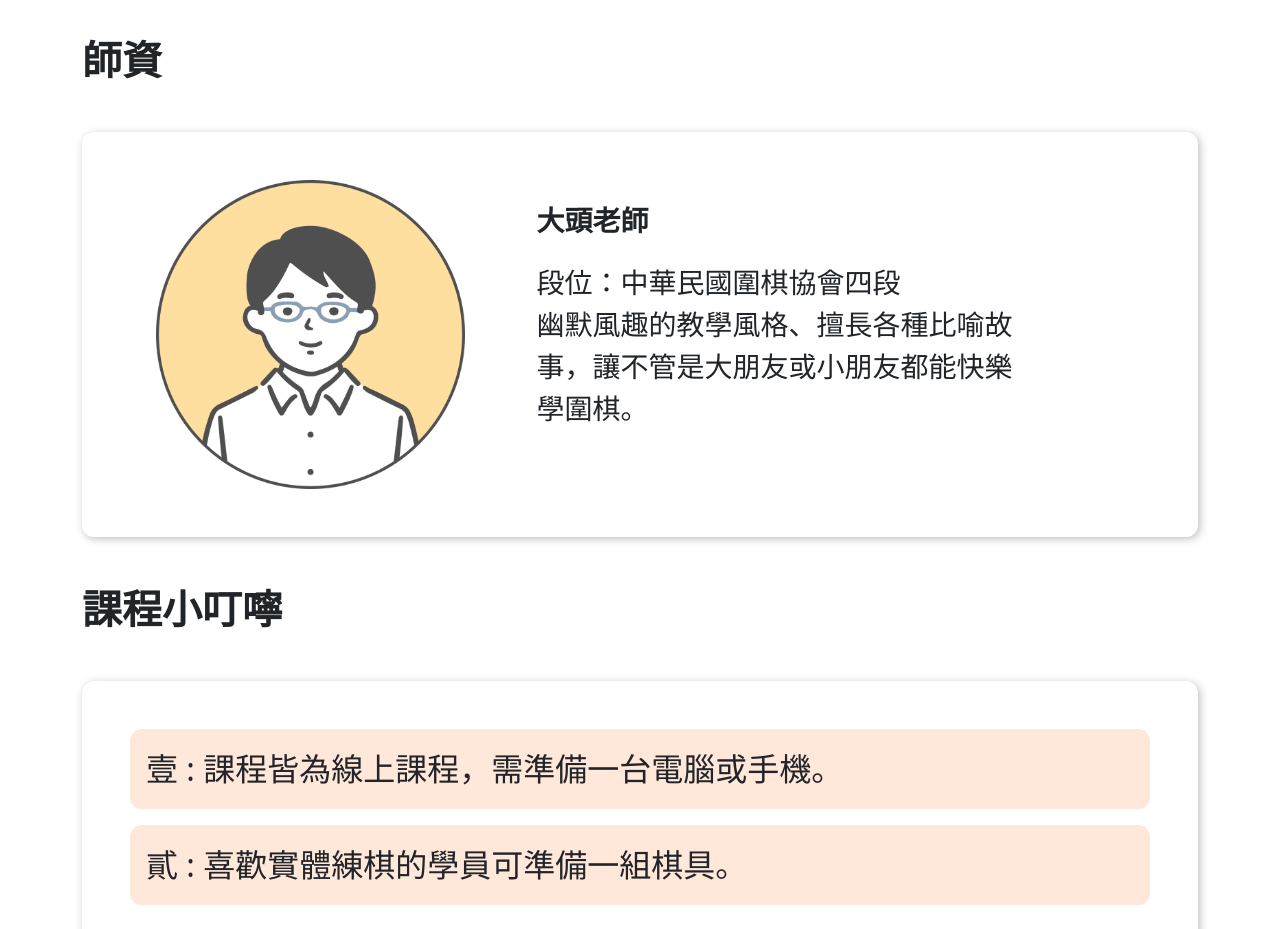
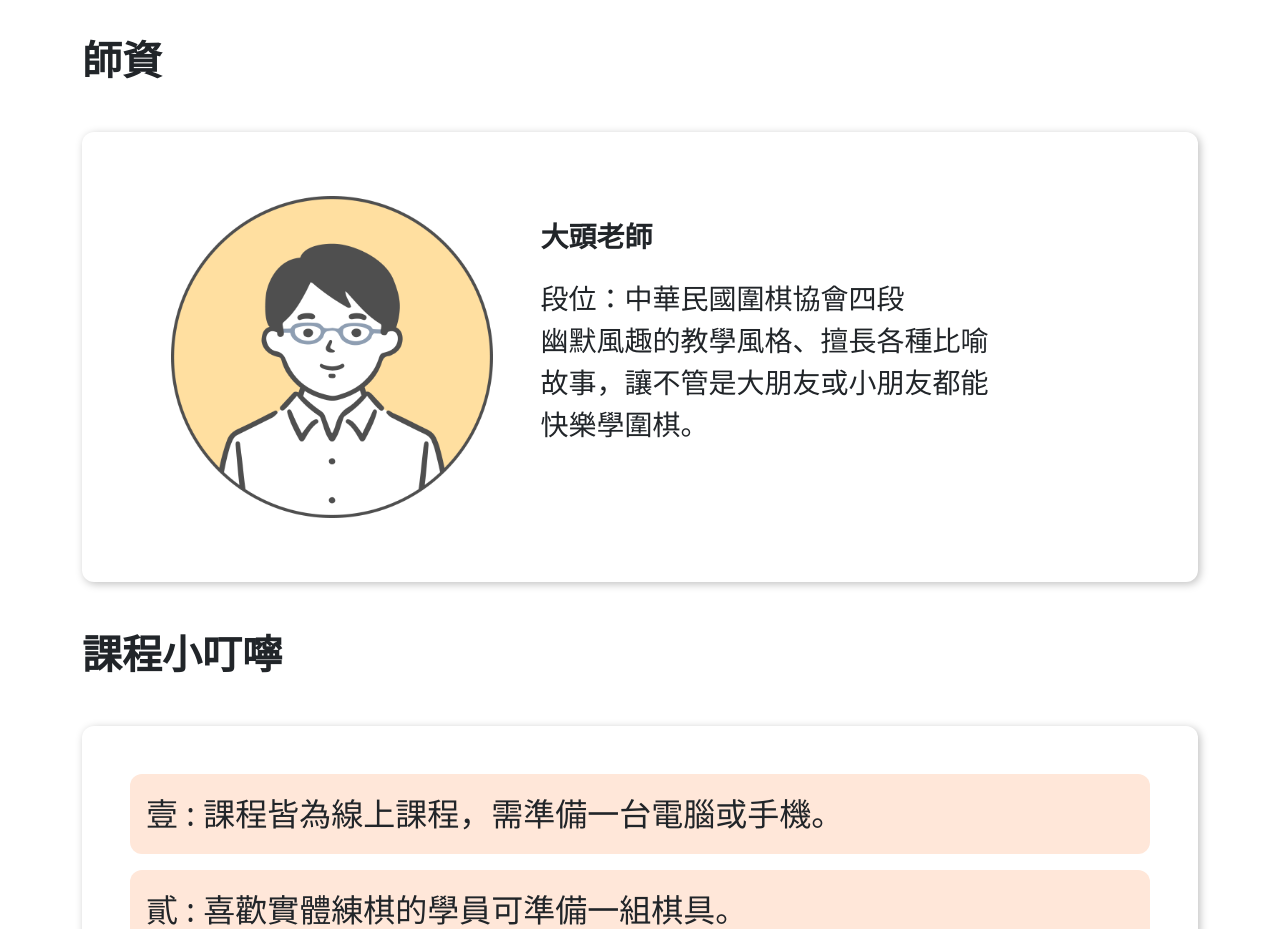
Before and after one commit to 22495521/BigGo, a Vue app: page /#/course/login in a window 1280 px wide. Shown: the part 1440-2369 px from the top of the page. Built offline with nearby package versions, Linux system fonts and the light colour scheme; what vue-loading-overlay would draw is missing.

Commit message:
圖片padding

```diff
--- a/src/views/front/CourseDetail.vue
+++ b/src/views/front/CourseDetail.vue
@@ -192,13 +192,13 @@
           師資
         </h2>
         <div
-          class="d-flex flex-column p-5 flex-md-row justify-content-md-center"
+          class="d-flex flex-column p-5 flex-md-row justify-content-md-center p-lg-6"
           style="
             box-shadow: 2px 2px 8px rgba(0, 0, 0, 0.25);
             border-radius: 12px;
           "
         >
-          <div class="teacher-img-w text-center pe-5">
+          <div class="teacher-img-w text-center pe-md-2 pe-lg-4">
             <img
               src="../../assets/image/課程詳情/Section_01_avatar.png"
               class="img-fluid"
```
